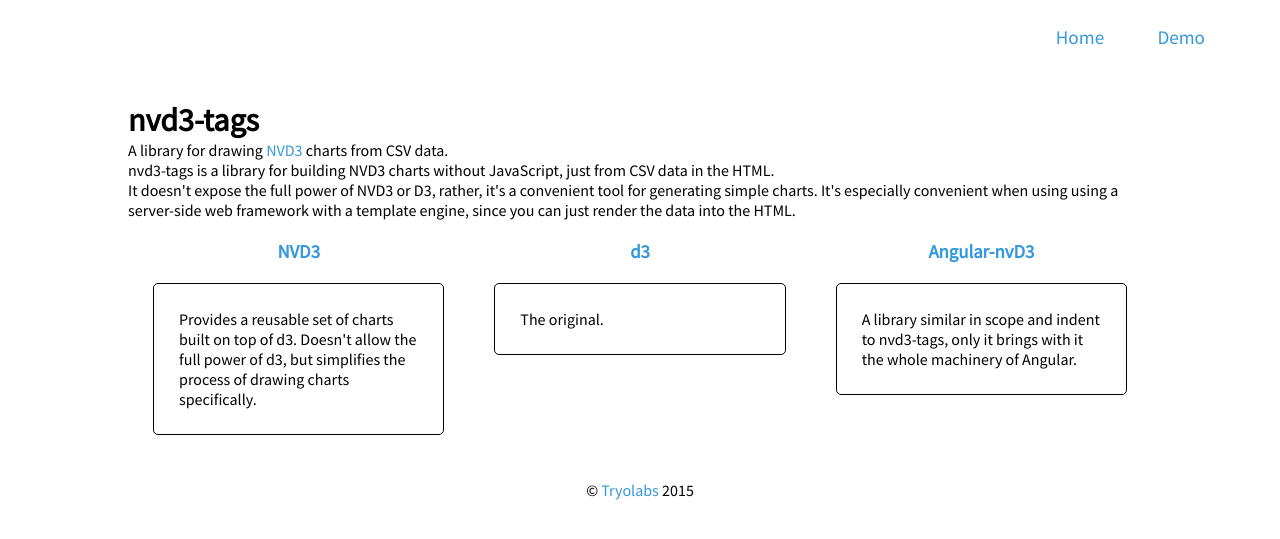
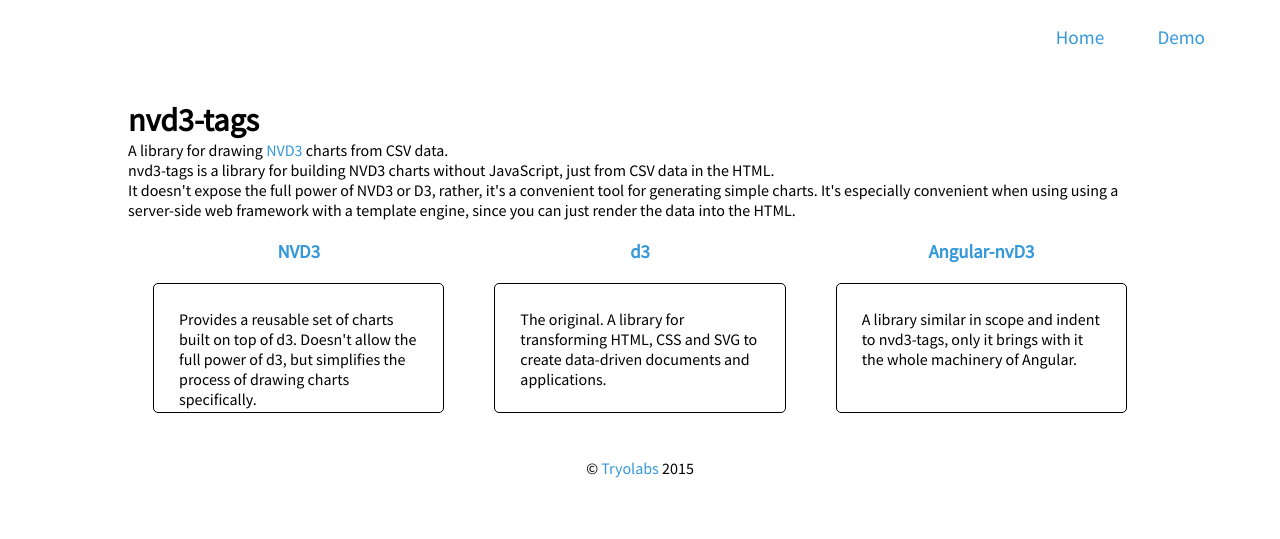
Before and after one commit to tryolabs/nvd3-tags, a Jekyll site: the page built from index.html, in a window 1280 px wide. Shown: the top 539 px of the page. Built offline with Jekyll 4.4.1, drawn with Linux system fonts in a browser that asks for light colours; nearby versions of some CDN libraries; a script that is not in the unit is left out.

Commit message:
More main page content

```diff
--- a/css/main.scss
+++ b/css/main.scss
@@ -155,6 +155,7 @@
         border: 1px solid black;
         border-radius: 5px;
         padding: 25px;
+        height: 130px;
       }
     }
   }
--- a/index.html
+++ b/index.html
@@ -35,7 +35,8 @@
     <li>
       <h3><a href="{{ site.links.d3 }}">d3</a></h3>
       <div class="desc">
-        The original.
+        The original. A library for transforming HTML, CSS and SVG to create
+        data-driven documents and applications.
       </div>
     </li>
     <li>
@@ -44,5 +45,6 @@
         A library similar in scope and indent to nvd3-tags, only it brings with
         it the whole machinery of Angular.
       </div>
+    </li>
   </ul>
 </section>
```
